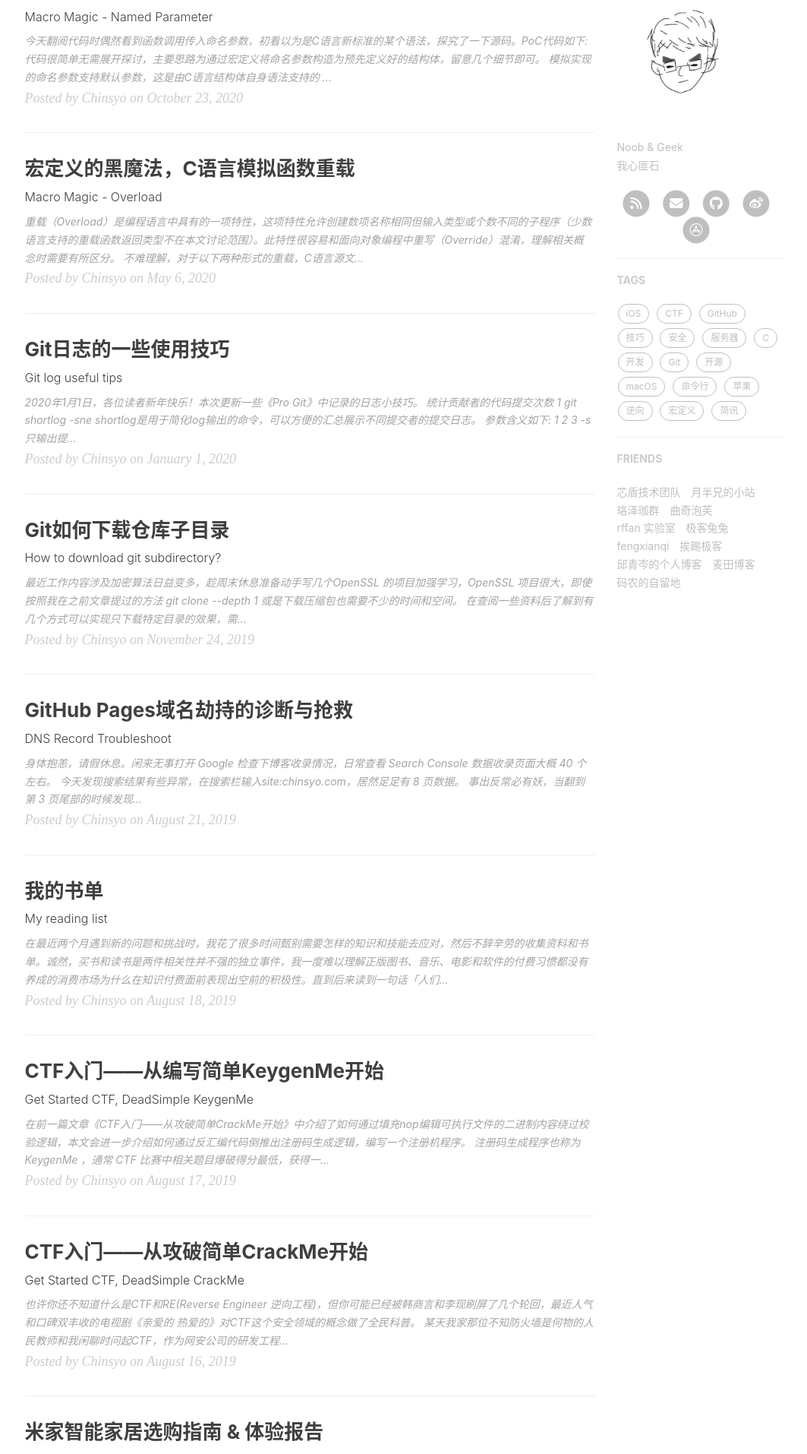
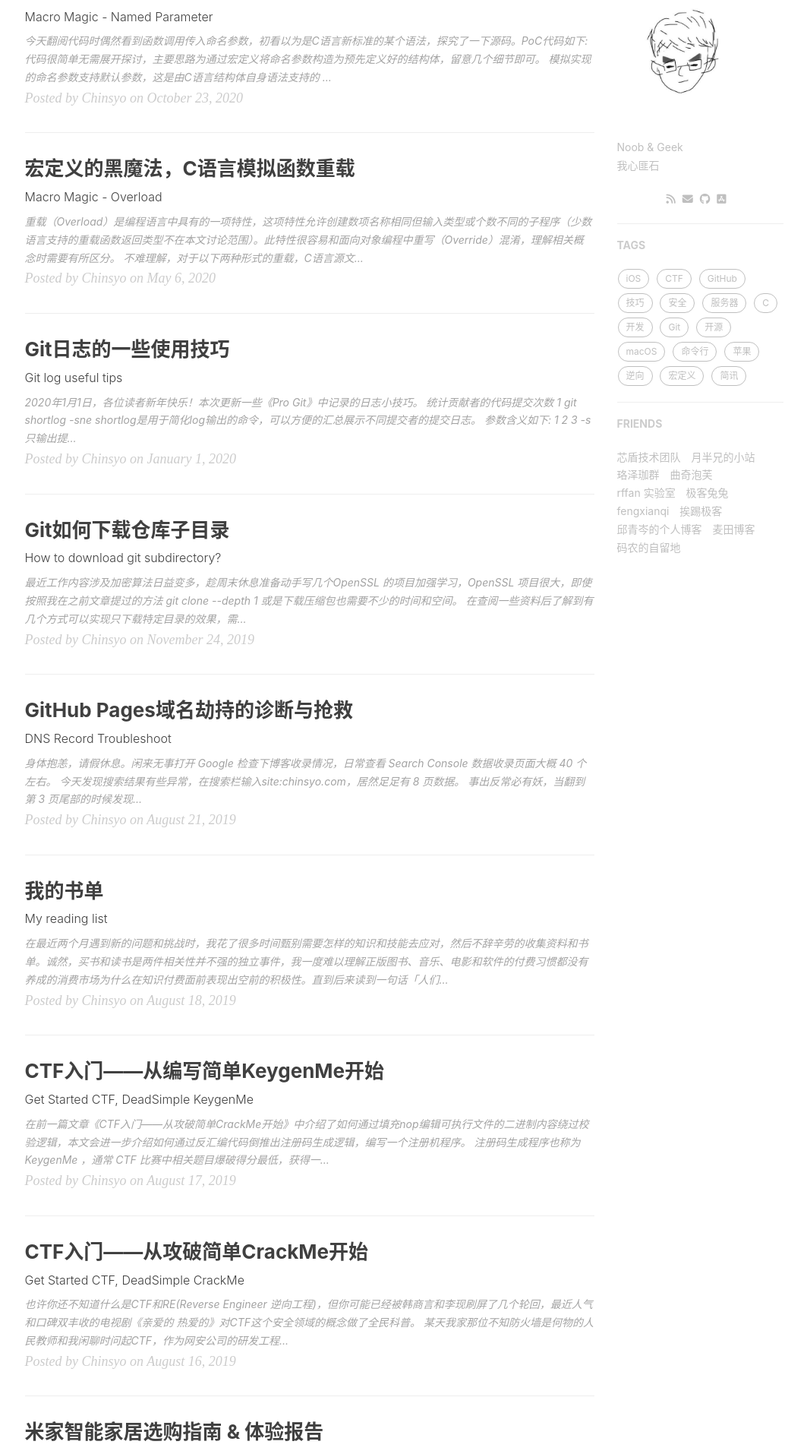
Before and after one commit to chinsyo/chinsyo.github.io, a Jekyll site: the page built from index.html, in a window 1280 px wide. Shown: the part 500-2414 px from the top of the page at 76% size, without its empty margins (135-1198 px from the left). Built offline with Jekyll 4.4.1, drawn with Linux system fonts in a browser that asks for light colours; the list of posts is cut into pages by our own code; comment, search, counter and statistics services are not loaded.

Commit message:
update sns links style

```diff
--- a/_config.yml
+++ b/_config.yml
@@ -14,7 +14,6 @@
 # SNS settings
 RSS: true
 appstore_developer_id: id1544704235
-weibo_username: chinsyo
 github_username: chinsyo
 mailme_username: lPf8-frn7fvU5eW69-v5
 
--- a/_includes/sns-links.html
+++ b/_includes/sns-links.html
@@ -2,70 +2,50 @@
   {% if site.RSS %}
   <li>
     <a href="{{ "/feed.xml" | prepend: site.dir }}">
-      <span class="fa-stack fa-lg">
-        <i class="fa fa-circle fa-stack-2x"></i>
-        <i class="fa fa-rss fa-stack-1x fa-inverse"></i>
-      </span>
+      <!-- <span class="fa-stack fa-lg"> -->
+        <!-- <i class="fa fa-circle fa-stack-2x"></i> -->
+        <i class="fa fa-rss"></i>
+      <!-- </span> -->
     </a>
   </li>
   {% endif %}
   {% if site.mailme_username %}
   <li>
     <a target="_blank" href="http://mail.qq.com/cgi-bin/qm_share?t=qm_mailme&email={{ site.mailme_username }}">
-      <span class="fa-stack fa-lg">
-        <i class="fa fa-circle fa-stack-2x"></i>
-        <i class="fa fa-envelope fa-stack-1x fa-inverse"></i>
-      </span>
+      <!-- <span class="fa-stack fa-lg"> -->
+        <!-- <i class="fa fa-circle fa-stack-2x"></i> -->
+        <i class="fa fa-envelope"></i>
+      <!-- </span> -->
     </a>
   </li>
   {% endif %}
   {% if site.github_username %}
   <li>
     <a target="_blank" href="https://github.com/{{ site.github_username }}">
-      <span class="fa-stack fa-lg">
-        <i class="fa fa-circle fa-stack-2x"></i>
-        <i class="fa fa-brands fa-github fa-stack-1x fa-inverse"></i>
-      </span>
+      <!-- <span class="fa-stack fa-lg"> -->
+        <!-- <i class="fa fa-circle fa-stack-2x"></i> -->
+        <i class="fa fa-brands fa-github"></i>
+      <!-- </span> -->
     </a>
   </li>
   {% endif %}
   {% if site.twitter_username %}
   <li>
     <a href="https://twitter.com/{{ site.twitter_username }}">
-      <span class="fa-stack fa-lg">
-        <i class="fa fa-circle fa-stack-2x"></i>
-        <i class="fa fa-brands fa-twitter fa-stack-1x fa-inverse"></i>
-      </span>
-    </a>
-  </li>
-  {% endif %}
-  {% if site.weibo_username %}
-  <li>
-    <a target="_blank" href="http://weibo.com/{{ site.weibo_username }}">
-      <span class="fa-stack fa-lg">
-        <i class="fa fa-circle fa-stack-2x"></i>
-        <i class="fa fa-brands fa-weibo fa-stack-1x fa-inverse"></i>
-      </span>
+      <!-- <span class="fa-stack fa-lg"> -->
+        <!-- <i class="fa fa-circle fa-stack-2x"></i> -->
+        <i class="fa fa-brands fa-twitter"></i>
+      <!-- </span> -->
     </a>
   </li>
   {% endif %}
   {% if site.appstore_developer_id %}
   <li>
     <a target="_blank" href="http://apps.apple.com/developer/{{ site.appstore_developer_id }}">
-      <span class="fa-stack fa-lg">
-        <i class="fa fa-circle fa-stack-2x"></i>
-        <i class="fa fa-brands fa-app-store fa-stack-1x fa-inverse"></i>
-      </span>
-    </a>
-  </li>
-  {% endif %}
-  {% if site.facebook_username %}
-  <li>
-    <a target="_blank" href="https://www.facebook.com/{{ site.facebook_username }}">
-      <span class="fa-stack fa-lg">
-        <i class="fa fa-circle fa-stack-2x"></i>
-        <i class="fa fa-brands fa-facebook fa-stack-1x fa-inverse"></i>
-      </span>
+      <!-- <span class="fa-stack fa-lg"> -->
+        <!-- <i class="fa fa-circle fa-stack-2x"></i> -->
+        <i class="fa fa-brands fa-app-store-ios"></i>
+      <!-- </span> -->
     </a>
   </li>
   {% endif %}
```
